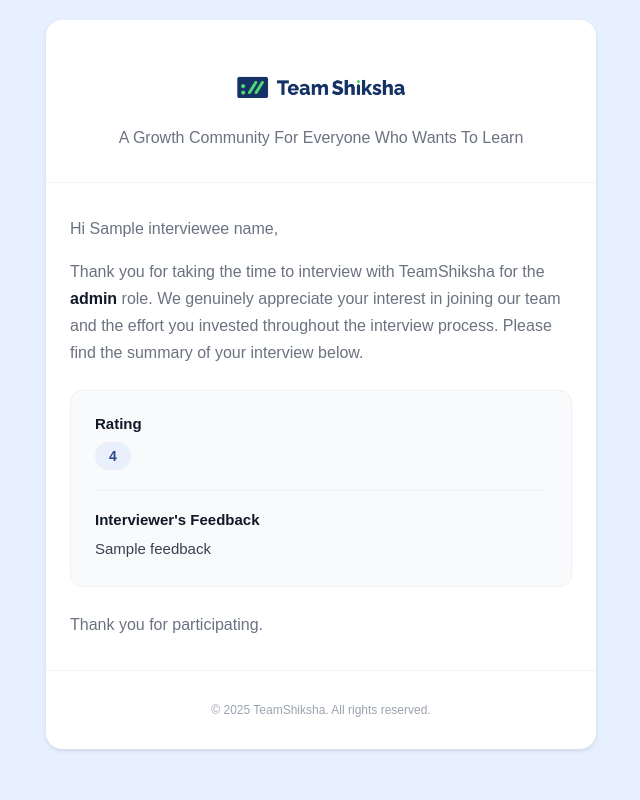
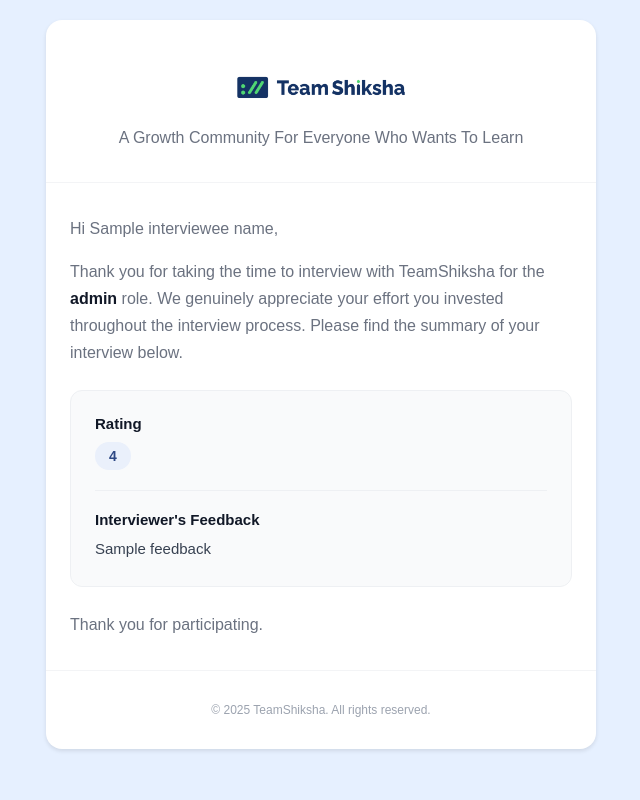
Before and after one commit to TeamShiksha/email-service, a FastAPI app: template templates/teamshiksha/InterviewFeedback.html in a window 1280 px wide. Shown: the whole page, without its empty margins (319-959 px from the left). Run offline with FastAPI, Linux system fonts and the light colour scheme; the template is opened without the code that fills it: most values are stand-ins (such as "Sample title", 1, 10 or a date in 2020); parts of the project's set-up code (start-up, migrations or seed data) failed here and were passed over.

Commit message:
update email data

```diff
--- a/templates/teamshiksha/InterviewFeedback.html
+++ b/templates/teamshiksha/InterviewFeedback.html
@@ -105,9 +105,9 @@
                     Thank you for taking the time to interview with TeamShiksha
                     for the
                     <strong style="color: #111827">{{ for_role }}</strong>
-                    role. We genuinely appreciate your interest in joining our
-                    team and the effort you invested throughout the interview
-                    process. Please find the summary of your interview below.
+                    role. We genuinely appreciate your effort you invested
+                    throughout the interview process. Please find the summary of
+                    your interview below.
                   </p>
                   {% endif %} {% if rating or feedback %}
                   <!-- Feedback Details Card -->
```
